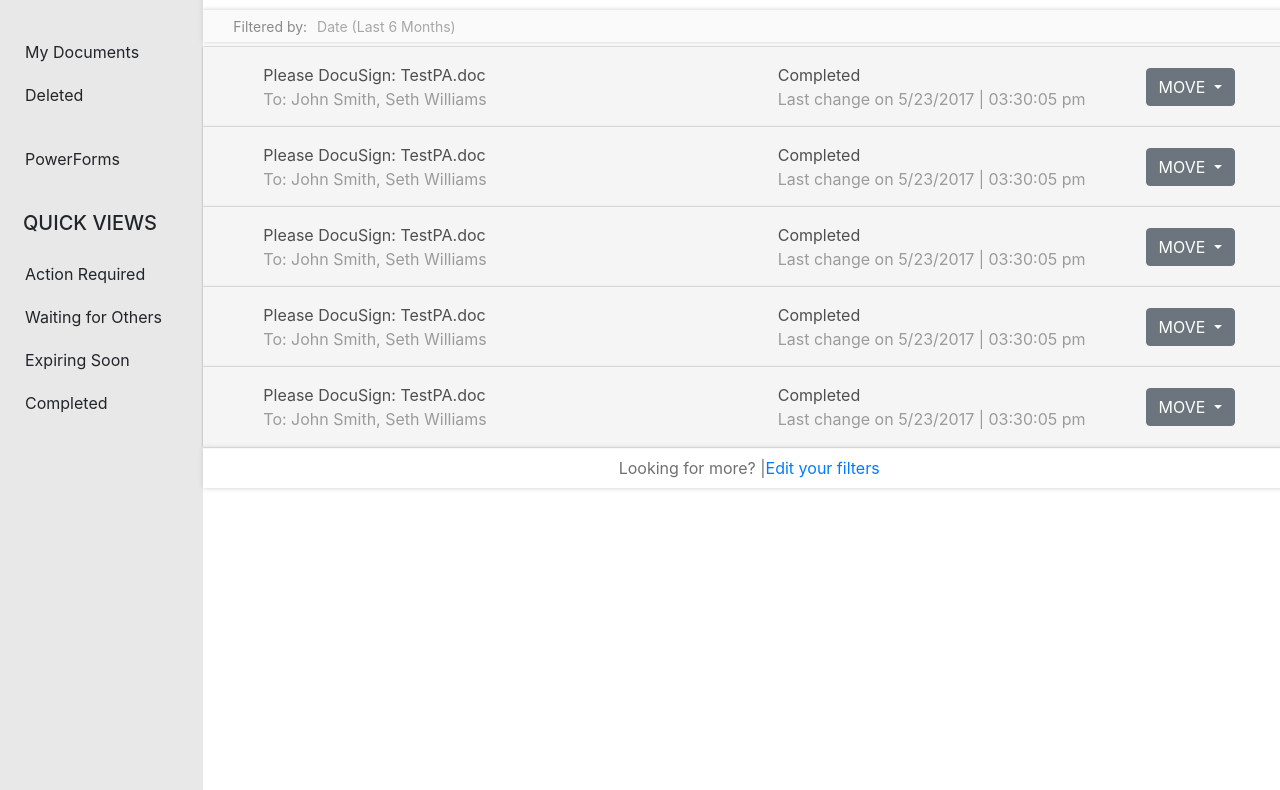
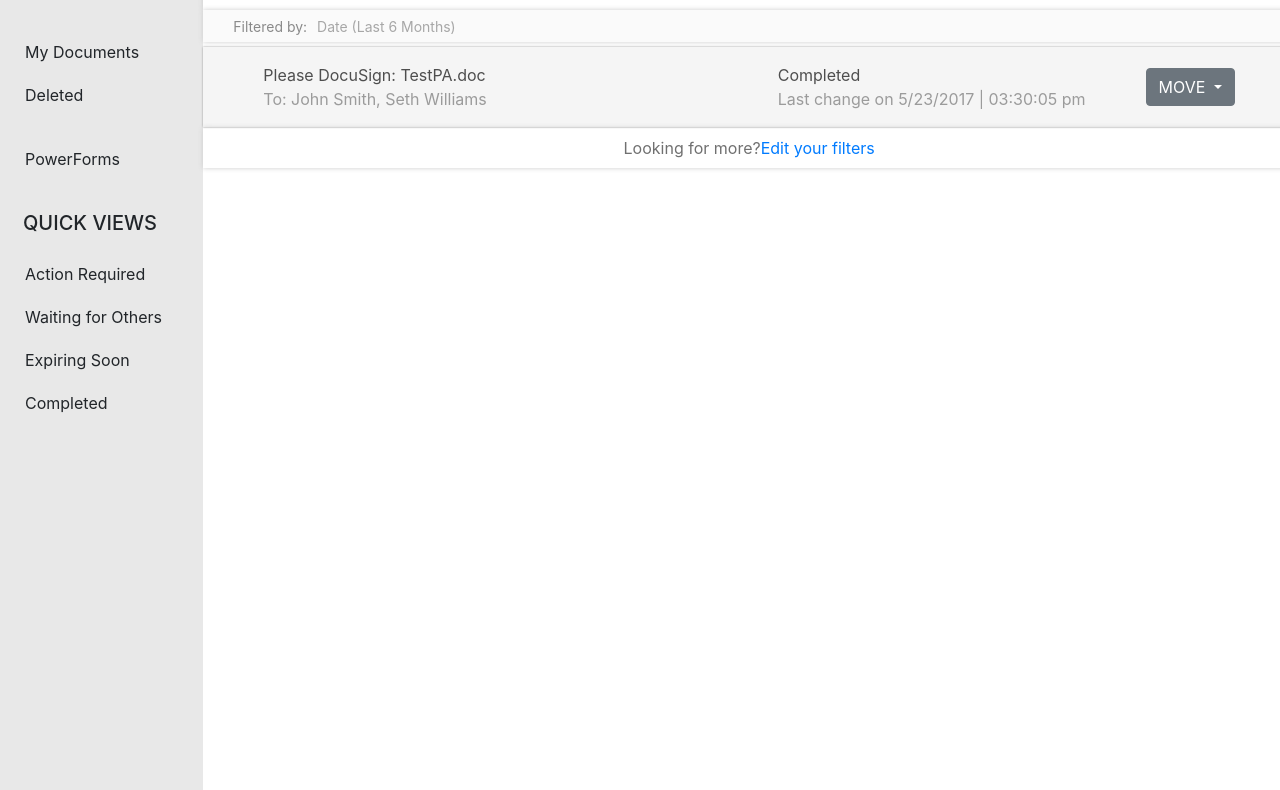
Before and after one commit to bvquoc2003/Demo-Hackathon, a plain HTML site: page index.html in a window 1280 px wide. Shown: the part 70-860 px from the top of the page. Drawn offline with nearby package versions, Linux system fonts and the light colour scheme.

Commit message:
edit responsive

```diff
--- a/css/style.css
+++ b/css/style.css
@@ -2,6 +2,7 @@
   background-color: #e8e8e8;
   /* min-height: 1000px; */
   padding: 0px;
+  margin: 0px;
 }
 
 .bLeft > div {
@@ -22,8 +23,9 @@
   border: none;
   text-align: center;
   text-decoration: none;
-  min-height: 40px;
-  min-width: 200px;
+  /* min-height: 30px; */
+  /* min-width: 400px; */
+  padding: 4px 40px;
 }
 .btn-new:hover {
   background-color: #c7a003;
--- a/index.html
+++ b/index.html
@@ -10,9 +10,9 @@
 	<link rel="stylesheet" href="css/style.css" />
 </head>
 
-<body class="container-md-fluid row">
+<body class="container-lg-fluid row">
 	<!-- <div class=""> -->
-    <div class="col-12 col-md-2 bLeft ">
+	<div class="col-12 col-lg-2 bLeft ">
 		<div class="left-head">
 			<button class="btn-new">NEW</button>
 		</div>
@@ -31,7 +31,7 @@
 			<button type="button" class="btn lbtn btn-light">Completed</button>
 		</div>
 	</div>
-    <div class="col-12 col-md-10 bRight">
+	<div class="col-12 col-lg-10 bRight">
 		<!-- One of three columns -->
 		<div class="header">
 			<h4 class="hItem">My Documents</h4>
@@ -73,8 +73,8 @@
 					</div>
 
 					<div class="btn-group">
-                        <button type="button" class="btn btn-secondary dropdown-toggle" data-toggle="dropdown"
-                            aria-haspopup="true" aria-expanded="false">
+						<button type="button" class="btn btn-secondary dropdown-toggle" data-toggle="dropdown" aria-haspopup="true"
+							aria-expanded="false">
 							MOVE
 						</button>
 						<div class="dropdown-menu dropdown-menu-right">
@@ -87,120 +87,8 @@
 			</div>
 
 
-
-
-
-            <div class="item">
-                <div class="lItem">
-                    <div class="title">Please DocuSign: TestPA.doc</div>
-                    <div class="to">To: John Smith, Seth Williams</div>
-                </div>
-                <div class="rItem">
-                    <div class="status">
-                        <div class="stt1">Completed</div>
-                        <div class="last-change">
-                            Last change on 5/23/2017 | 03:30:05 pm
-                        </div>
-                    </div>
-
-                    <div class="btn-group">
-                        <button type="button" class="btn btn-secondary dropdown-toggle" data-toggle="dropdown"
-                            aria-haspopup="true" aria-expanded="false">
-                            MOVE
-                        </button>
-                        <div class="dropdown-menu dropdown-menu-right">
-                            <button class="dropdown-item" type="button">Forward</button>
-                            <button class="dropdown-item" type="button">Create a Copy</button>
-                            <button class="dropdown-item" type="button">Delete</button>
-                        </div>
-                    </div>
-                </div>
-            </div>
-            <div class="item">
-                <div class="lItem">
-                    <div class="title">Please DocuSign: TestPA.doc</div>
-                    <div class="to">To: John Smith, Seth Williams</div>
-                </div>
-                <div class="rItem">
-                    <div class="status">
-                        <div class="stt1">Completed</div>
-                        <div class="last-change">
-                            Last change on 5/23/2017 | 03:30:05 pm
-                        </div>
-                    </div>
-
-                    <div class="btn-group">
-                        <button type="button" class="btn btn-secondary dropdown-toggle" data-toggle="dropdown"
-                            aria-haspopup="true" aria-expanded="false">
-                            MOVE
-                        </button>
-                        <div class="dropdown-menu dropdown-menu-right">
-                            <button class="dropdown-item" type="button">Forward</button>
-                            <button class="dropdown-item" type="button">Create a Copy</button>
-                            <button class="dropdown-item" type="button">Delete</button>
-                        </div>
-                    </div>
-                </div>
-            </div>
-            <div class="item">
-                <div class="lItem">
-                    <div class="title">Please DocuSign: TestPA.doc</div>
-                    <div class="to">To: John Smith, Seth Williams</div>
-                </div>
-                <div class="rItem">
-                    <div class="status">
-                        <div class="stt1">Completed</div>
-                        <div class="last-change">
-                            Last change on 5/23/2017 | 03:30:05 pm
-                        </div>
-                    </div>
-
-                    <div class="btn-group">
-                        <button type="button" class="btn btn-secondary dropdown-toggle" data-toggle="dropdown"
-                            aria-haspopup="true" aria-expanded="false">
-                            MOVE
-                        </button>
-                        <div class="dropdown-menu dropdown-menu-right">
-                            <button class="dropdown-item" type="button">Forward</button>
-                            <button class="dropdown-item" type="button">Create a Copy</button>
-                            <button class="dropdown-item" type="button">Delete</button>
-                        </div>
-                    </div>
-                </div>
-            </div>
-            <div class="item">
-                <div class="lItem">
-                    <div class="title">Please DocuSign: TestPA.doc</div>
-                    <div class="to">To: John Smith, Seth Williams</div>
-                </div>
-                <div class="rItem">
-                    <div class="status">
-                        <div class="stt1">Completed</div>
-                        <div class="last-change">
-                            Last change on 5/23/2017 | 03:30:05 pm
-                        </div>
-                    </div>
-
-                    <div class="btn-group">
-                        <button type="button" class="btn btn-secondary dropdown-toggle" data-toggle="dropdown"
-                            aria-haspopup="true" aria-expanded="false">
-                            MOVE
-                        </button>
-                        <div class="dropdown-menu dropdown-menu-right">
-                            <button class="dropdown-item" type="button">Forward</button>
-                            <button class="dropdown-item" type="button">Create a Copy</button>
-                            <button class="dropdown-item" type="button">Delete</button>
-                        </div>
-                    </div>
-                </div>
-            </div>
-
-
-
-
-
 			<div class="last-item">
-                Looking for more? |
+				Looking for more?
 				<a href="#">Edit your filters</a>
 			</div>
 		</div>
```
Lines whose indentation alone changed are shown as unchanged.
